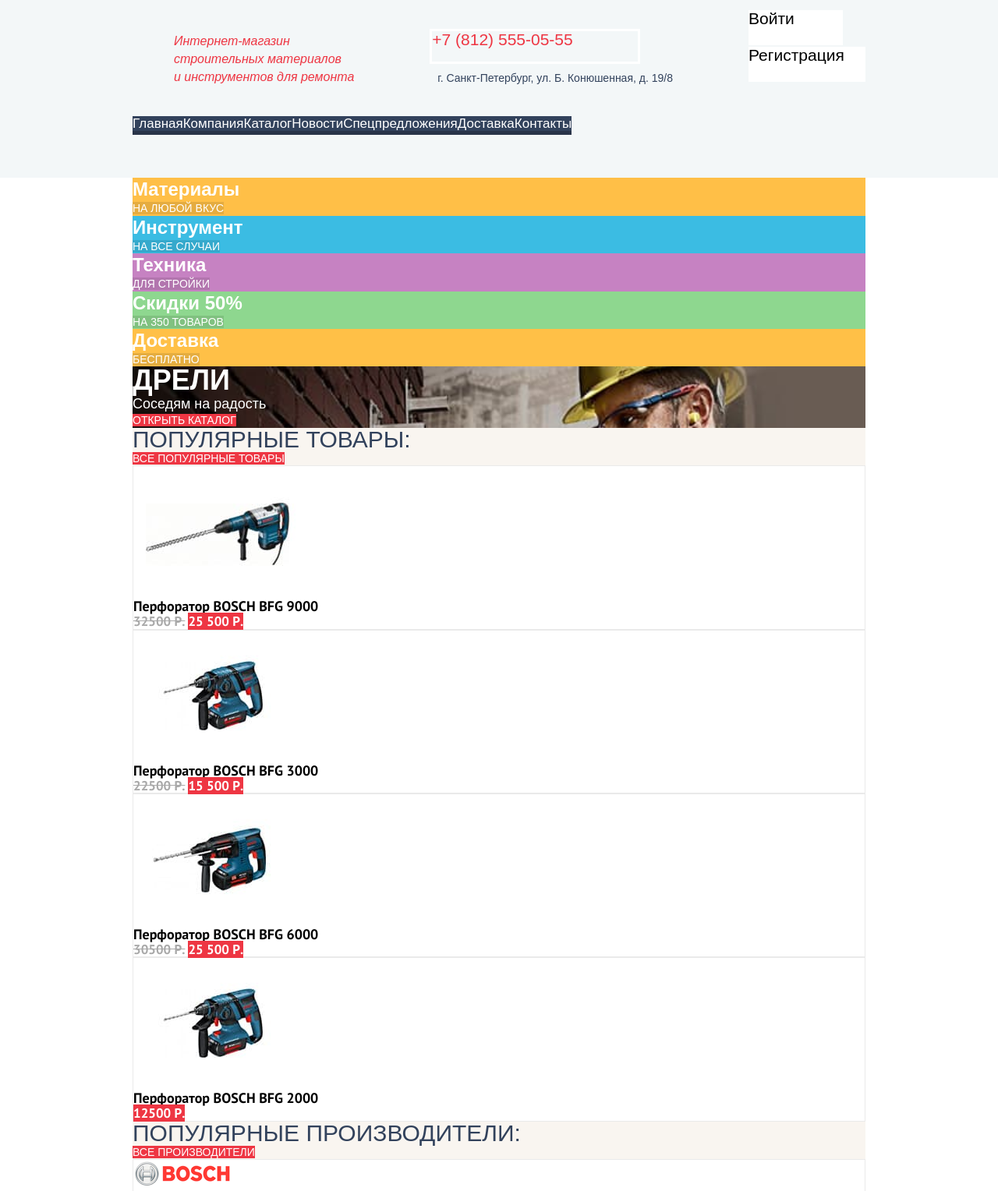
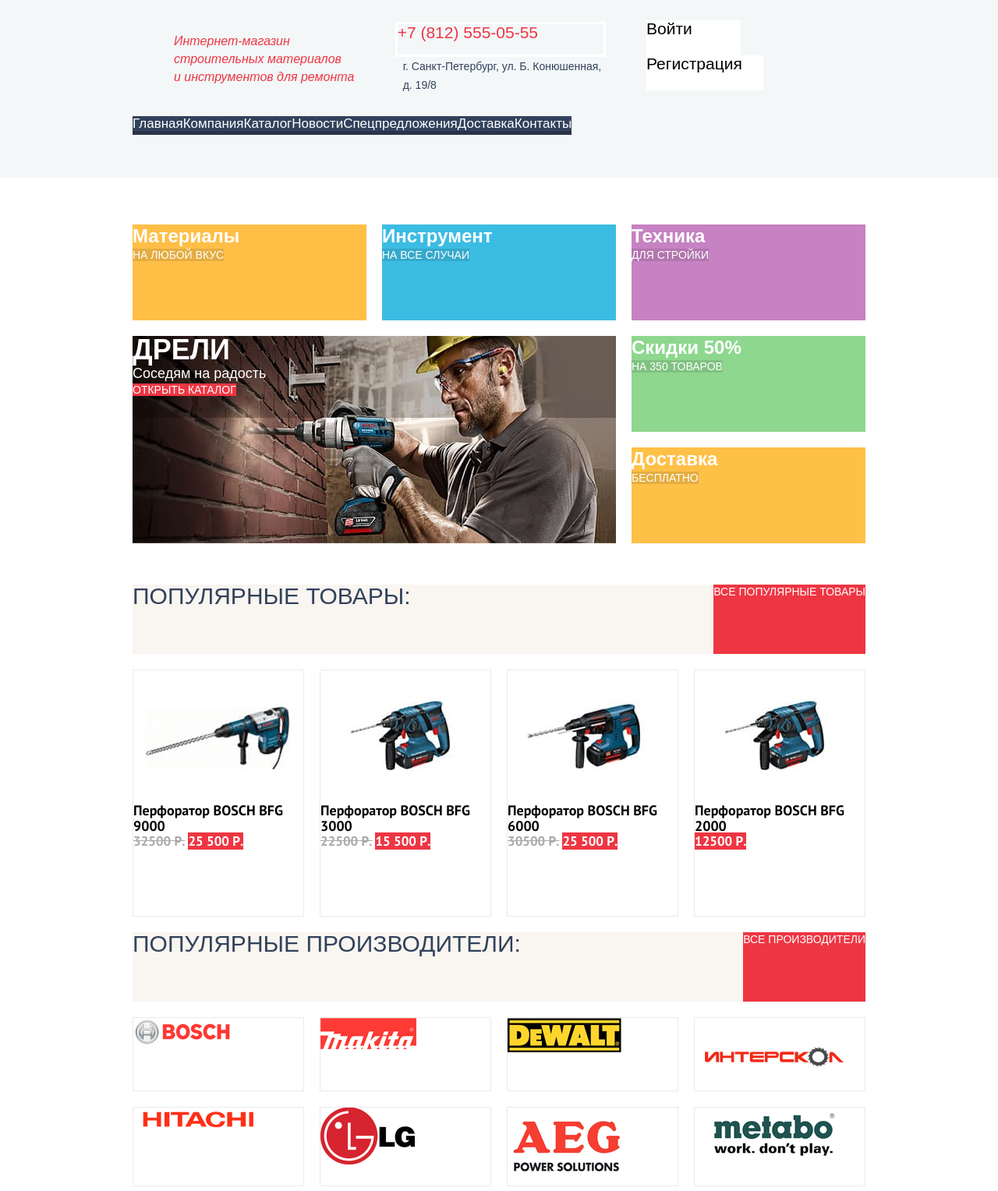
Before and after one commit to AndreyKovalenok/1123303-technomart-27, a plain HTML site: page index.html in a window 1280 px wide. Shown: the part 50-1578 px from the top of the page at 78% size. Drawn offline with Linux system fonts and the light colour scheme; a web font is replaced by a local one.

Commit message:
16. Личный проект: завершаем строить сетку на флексах

```diff
--- a/css/style.css
+++ b/css/style.css
@@ -226,11 +226,8 @@ a {
     flex-direction: column;
     justify-content: space-between;
 
+    width: 270px;
     min-height: 68px;
-}
-
-.header-info .header-info__login {
-    display: flex;
 }
 
 .header-contacts .header-contacts__phone {
@@ -256,26 +253,23 @@ a {
 }
 
 .header-login {
-    display: flex;
-    flex-direction: column;
-    justify-content: space-between;
-
+    width: 281px;
     min-height: 68px;
 }
 
 .header-login .header-login__authorization {
+    display: inline-block;
+    vertical-align: top;
+
     width: 121px;
-
-    margin-right: 10px;
+    margin-right: 6px;
 }
 
 .header-login .header-login__registration {
+    display: inline-block;
+    vertical-align: top;
+
     width: 150px;
-}
-
-.header-login .header-login__authorization,
-.header-login .header-login__registration {
-    margin-top: -24px;
 }
 
 .header-login .header-login__authorization,
@@ -359,16 +353,47 @@ a {
     color: #ffffff;
 }
 
+.categories {
+    padding-top: 60px;
+    padding-bottom: 33px;
+}
+
+.categories .wrap {
+    position: relative;
+}
+
 .categories h3 {
     margin: 0;
     padding: 0;
 }
 
 .categories .categories__list {
+    display: flex;
+    flex-wrap: wrap;
+    justify-content: flex-end;
+
     list-style: none;
 
     margin: 0;
     padding: 0;
+}
+
+.categories-item {
+    width: 300px;
+    min-height: 123px;
+}
+
+.break {
+    flex-basis: 100%;
+    height: 0;
+}
+
+.categories-item:not(:first-child) {
+    margin-left: 20px;
+}
+
+.categories-item {
+    margin-bottom: 20px;
 }
 
 .categories-item:first-child {
@@ -387,7 +412,7 @@ a {
     background-color: #8ed78f;
 }
 
-.categories__item:nth-child(5) {
+.categories__item:nth-child(6) {
     background-color: #ffc047;
 }
 
@@ -412,6 +437,19 @@ a {
 
 .categories-item .categories-item__link:active {
     background-color: rgba(0, 0, 0, 0.3);
+}
+
+.slider {
+    position: absolute;
+    left: 0;
+    bottom: 20px;
+
+    width: 620px;
+    height: 266px;
+}
+
+.slider-item {
+    height: 266px;
 }
 
 .slider-item:first-child {
@@ -448,7 +486,12 @@ a {
 
 /* ===== products ===== */
 .popular {
+    display: flex;
+    justify-content: space-between ;
+
     background-color: #f9f5f0;
+
+    min-height: 89px;
 }
 
 .popular .popular__heading {
@@ -464,16 +507,26 @@ a {
 }
 
 .products .products__list {
+    display: flex;
+    flex-wrap: wrap;
+
     font-family: 'PT sans', sans-serif;
     font-weight: bold;
 
     list-style: none;
     margin: 0;
-    padding: 0;
+    padding: 20px 0 20px;
 }
 
 .products .products__item {
+    width: 220px;
+    min-height: 317px;
+
     border: 1px solid #eaeaea;
+}
+
+.products .products__item:not(:last-child) {
+    margin-right: 20px;
 }
 
 .products-item .products-item__heading {
@@ -568,14 +621,24 @@ a {
 
 /* ===== manufacturers ===== */
 .manufacturers .manufacturers__list {
+    display: flex;
+    flex-wrap: wrap;
+
     list-style: none;
 
     margin: 0;
-    padding: 0;
+    padding: 20px 0 65px;
 }
 
 .manufacturers .manufacturers__item {
+    width: 220px;
+    margin-bottom: 20px;
+
     border: 1px solid #eaeaea;
+}
+
+.manufacturers .manufacturers__item:not(:nth-child(4n + 4)) {
+    margin-right: 20px;
 }
 /* ===== /manufacturers ===== */
 
@@ -834,6 +897,8 @@ a {
 }
 
 .filter .filter__heading {
+    min-height: 38px;
+
     font-size: 13px;
     line-height: 18px;
     font-weight: normal;
@@ -845,7 +910,7 @@ a {
 
 .filter .filter__heading,
 .fieldset-price .fieldset-price__range,
-.fieldset-price .fieldset-price__input {
+.fieldset-price .fieldset-price__value {
     background-color: #f7f3ec;
 }
 
@@ -863,8 +928,47 @@ a {
     padding: 0;
 }
 
+.filter-form .filter-form__fieldset:first-of-type {
+    margin-bottom: 26px;
+}
+
+.filter-form .filter-form__fieldset:nth-of-type(2) {
+    margin-bottom: 22px;
+}
+
+.filter-form .filter-form__fieldset:last-of-type{
+    margin-bottom: 76px;
+}
+
 .fieldset-manufacturers {
     min-height: 262px;
+}
+
+.fieldset-price .fieldset-price__legend {
+    padding-top: 15px;
+    padding-bottom: 15px;
+}
+
+.fieldset-price .fieldset-price__range {
+    width: 220px;
+    min-height: 80px;
+    margin-bottom: 9px;
+}
+
+.fieldset-price .fieldset-price__value {
+    display: inline-block;
+}
+
+.fieldset-price__value.min {
+    margin-right: 25px;
+}
+
+.fieldset-price .fieldset-price__input {
+    width: 95px;
+    min-height: 38px;
+
+    border: none;
+    background-color: transparent;
 }
 
 .fieldset-price .fieldset-price__legend,
@@ -928,6 +1032,7 @@ a {
     line-height: 18px;
     font-weight: normal;
 
+    min-height: 38px;
     margin: 0;
     padding: 0;
 }
@@ -1056,6 +1161,13 @@ a {
 /* ===== /catalog-pagination ===== */
 
 /* ===== catalog-description ===== */
+.catalog-description {
+    background-color: #f2f6f8;
+
+    padding-top: 68px;
+    padding-bottom: 73px;
+}
+
 .catalog-description .catalog-description__headin {
     font-family: 'Cuprum', sans-serif;
     font-size: 30px;
@@ -1065,6 +1177,7 @@ a {
 
     margin: 0;
     padding: 0;
+    margin-bottom: 41px;
 }
 
 .catalog-description .catalog-description__text {
--- a/index.html
+++ b/index.html
@@ -105,6 +105,7 @@
                 <h3 class="categories-item__heading">Скидки 50%</h3>
                 <a class="categories-item__link" href="#">На 350 товаров</a>
               </li>
+              <li class="break"></li>
               <li class="categories__item categories-item">
                 <h3 class="categories-item__heading">Доставка</h3>
                 <a class="categories-item__link" href="#">Бесплатно</a>
```
Also changed, not shown: catalog.html (+5 -5 lines).
